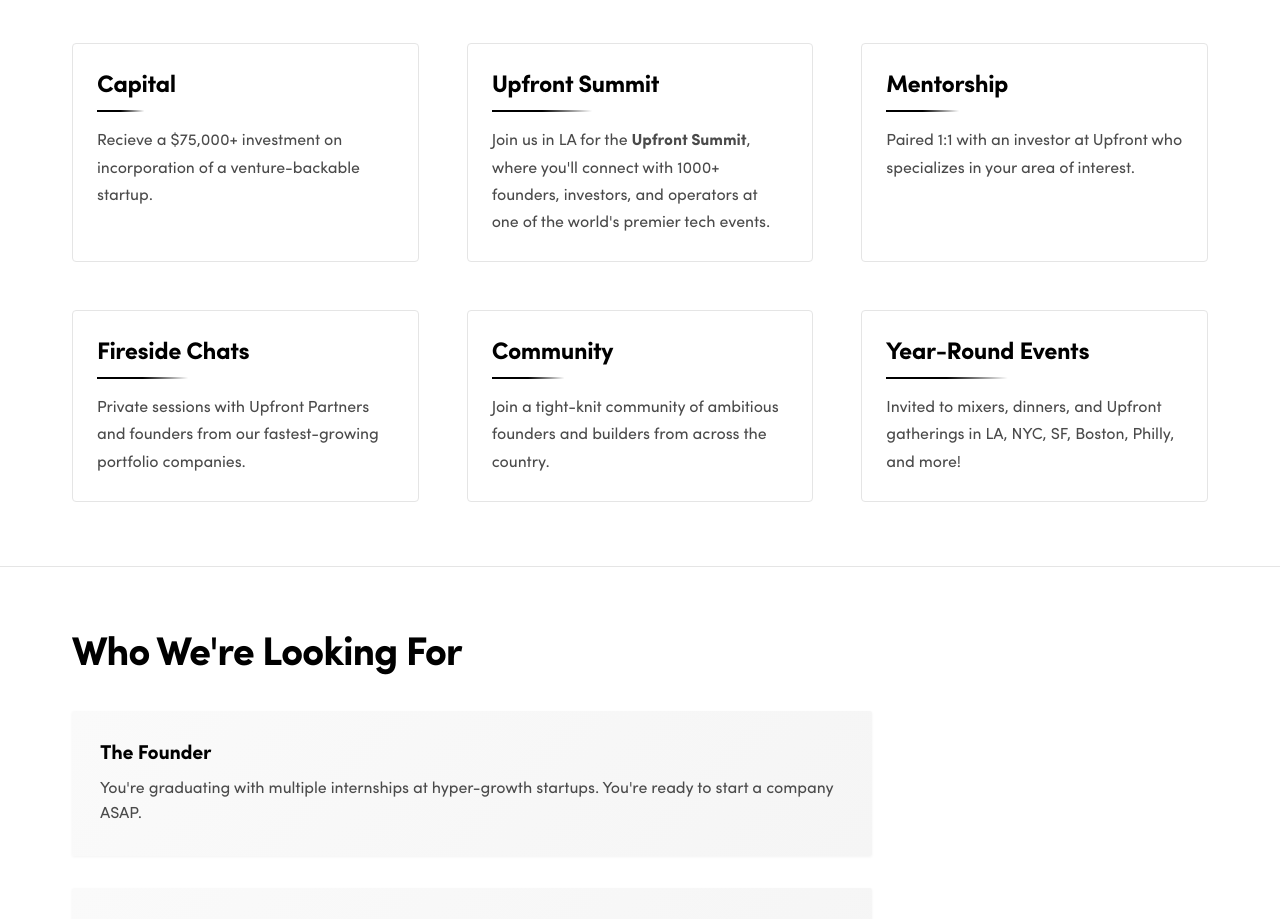
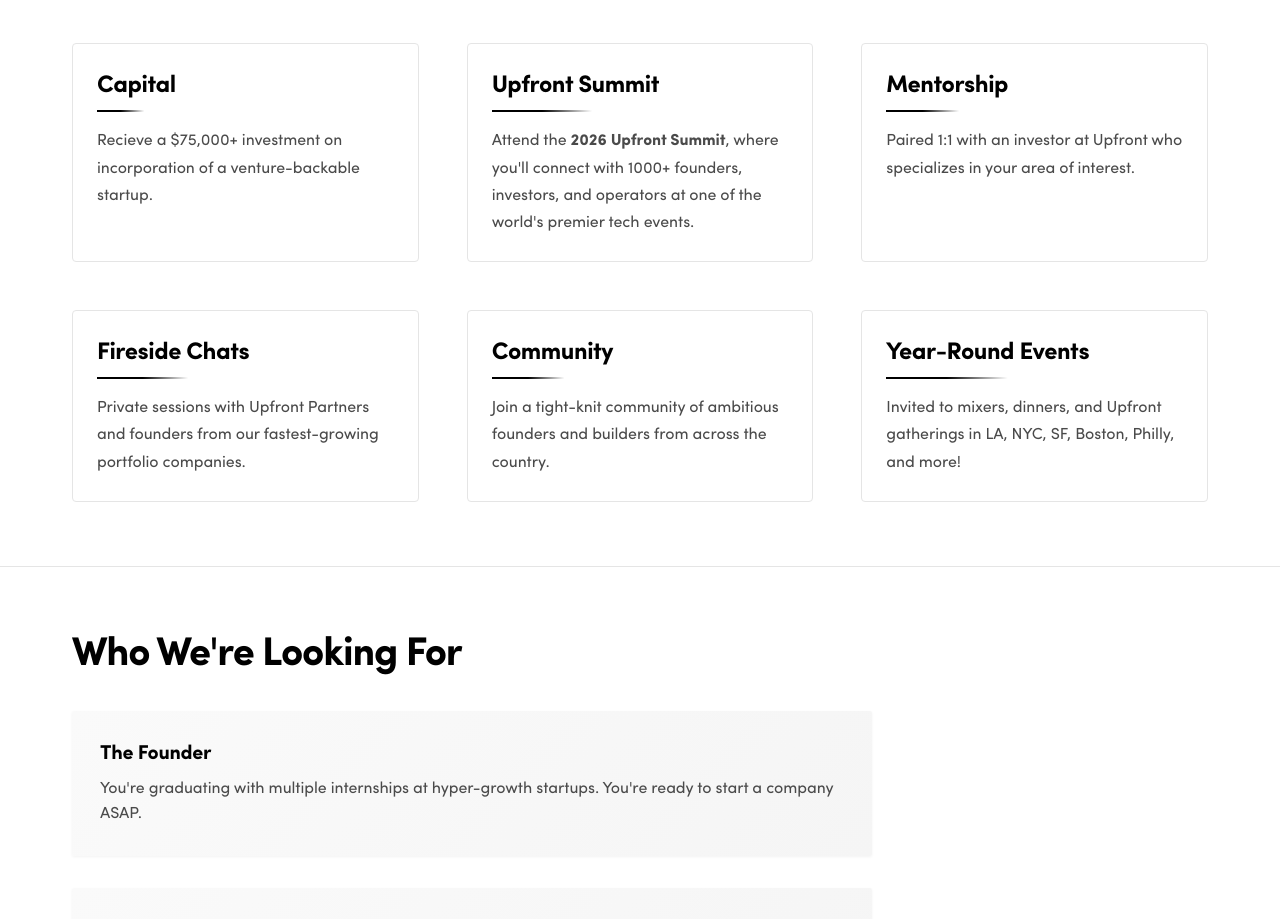
Before and after one commit to alexmarley/Fellows-Project, a Next.js app: page / in a window 1280 px wide. Shown: the part 825-1744 px from the top of the page. Built offline with nearby package versions, Linux system fonts and the light colour scheme.

Commit message:
Update Upfront Summit text: change 'Join us in LA for the' to 'Attend the' and add '2026' to Summit name

```diff
--- a/pages/index.js
+++ b/pages/index.js
@@ -118,7 +118,7 @@
               </div>
               <div className={styles.benefitItem}>
                 <h3> Upfront Summit</h3>
-                <p>Join us in LA for the <a href="https://youtu.be/VBBqxPVEWeU?si=SXKFeIFqZFPugwgl" target="_blank" rel="noopener noreferrer"><strong>Upfront Summit</strong></a>, where you'll connect with 1000+ founders, investors, and operators at one of the world's premier tech events.</p>
+                <p>Attend the <a href="https://youtu.be/VBBqxPVEWeU?si=SXKFeIFqZFPugwgl" target="_blank" rel="noopener noreferrer"><strong>2026 Upfront Summit</strong></a>, where you'll connect with 1000+ founders, investors, and operators at one of the world's premier tech events.</p>
               </div>
               <div className={styles.benefitItem}>
                 <h3> Mentorship</h3>
```
